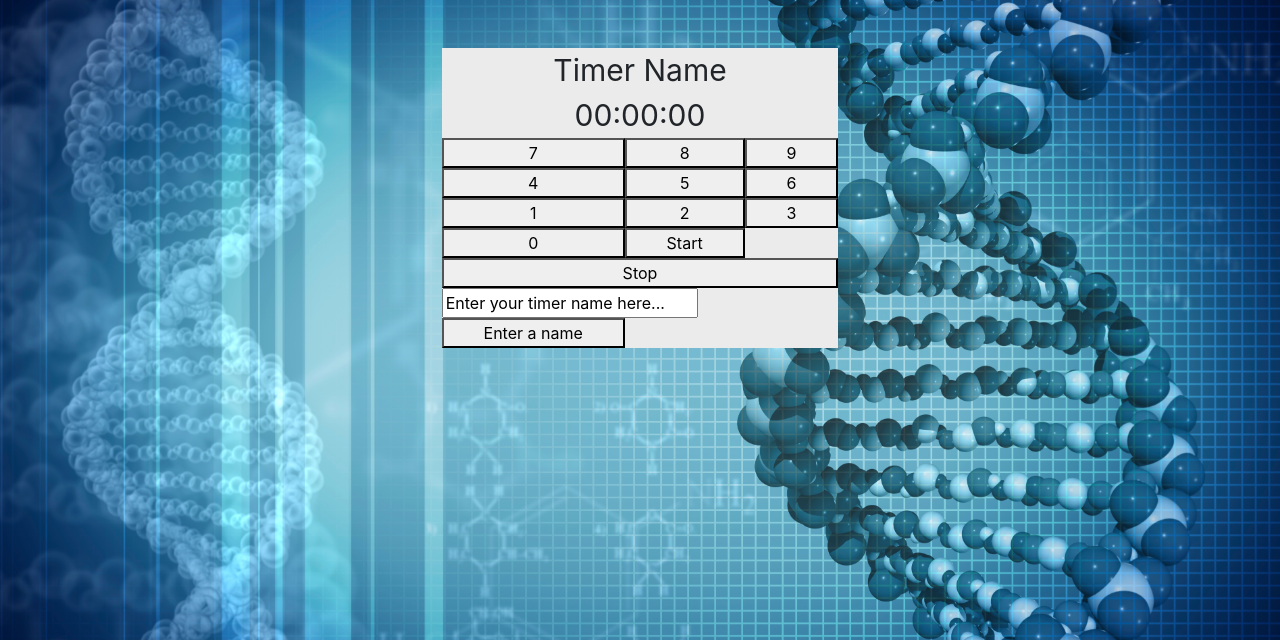
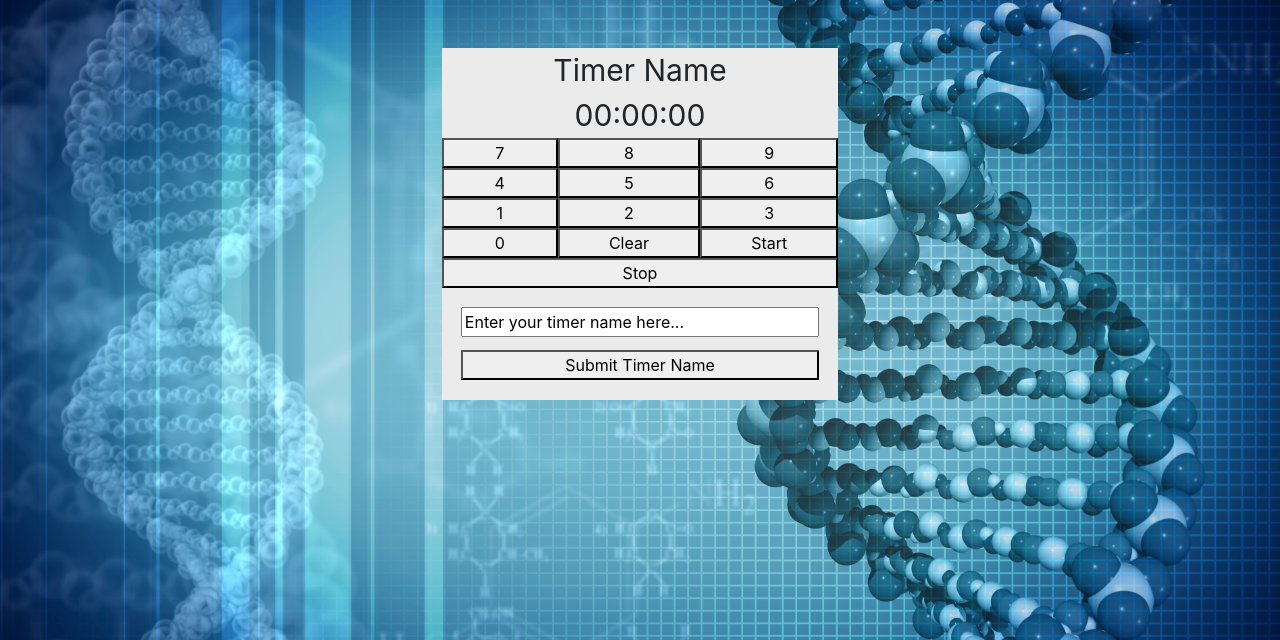
Before and after one commit to brettvanderwerff/LabManager, a Flask app: page /quick_timer in a window 1280 px wide. Shown: the part 56-696 px from the top of the page. Run offline with Flask 2, Linux system fonts and the light colour scheme; some libraries are stand-ins or nearby versions.

Commit message:
finish quick timer

```diff
--- a/app/routes.py
+++ b/app/routes.py
@@ -16,6 +16,4 @@
 
 
 #ToDo just focus on making a page with grid of timers that have a title and can be run independently then focus on letting user save those timers
-#ToDo add web form above timer to record what the timer is for
-# probably need another grid within a grid for webform in timer
-# just get submit form to work first, worry about style later
+#ToDo make timer object oriented, so setup timers page can just instantiate more timer objects
--- a/app/templates/quick_timer.html
+++ b/app/templates/quick_timer.html
@@ -6,11 +6,11 @@
 
 .grid-container {
   display: grid;
-  grid-template-columns: auto auto auto;
+  grid-template-columns auto auto auto;
   background-color: #ebebeb;
 }
 
-.button-wide {
+.wide-item {
   grid-column-start: 1;
   grid-column-end: 4;
 }
@@ -29,10 +29,18 @@
   font-size: 30px;
 }
 
-#name-submit {
-  grid-column-start: 1;
-  grid-column-end: 4;
+.name-form {
+	display: grid;
+	grid-template-columns: auto;
+	grid-gap: .8em;
+	background: #ebebeb;
+	padding: 1.2em;
 }
+
+
+}
+
+
 
 </style>
 
@@ -126,11 +134,13 @@
     document.getElementById("timer-name").innerHTML = name
 
 }
+
+
 </script>
 
 <div class="container-fluid">
     <div class="row mt-5">
-        <div class="col-sm-4" style="background: none;"> </div>
+        <div class="col-sm-4" style="background: none;"></div>
         <div class="col-sm-4" style="background: none;">
             <div class="grid-container">
                 <div id="timer-name">Timer Name</div>
@@ -145,16 +155,18 @@
                 <button id="button-2" onclick="inputNumber(2)">2</button>
                 <button id="button-3" onclick="inputNumber(3)">3</button>
                 <button id="button-0" onclick="inputNumber(0)">0</button>
+                <button id="clear" onclick="clearDisplay()">Clear</button>
                 <button id="start" onclick="startTimer()">Start</button>
 
-                  <button class="button-wide" id="stop" onclick="stopTimer()">Stop</button>
-                    <form id="name-submit">
-                    <input id="name-text" type="text" name="firstname" value="Enter your timer name here...">
+                <button class="wide-item" id="stop" onclick="stopTimer()">Stop</button>
+                <div class="wide-item">
+                    <form class="name-form">
+                        <input id="name-text" type="text" value="Enter your timer name here...">
+                        <button type="button" id="'submit-button" onclick="updateName()">Submit Timer Name</button>
                     </form>
-                <button id="'submit-button" onclick="updateName()">Enter a name</button>
+                </div>
 
-
-        <div class="col-sm-4" style="background: none;"> </div>
+                <div class="col-sm-4" style="background: none;"></div>
             </div>
         </div>
     </div>
--- a/app/templates/set_up_timers.html
+++ b/app/templates/set_up_timers.html
@@ -47,4 +47,5 @@
         </div>
     </div>
 </div>
+
 {% endblock %}
```
Lines whose indentation alone changed are shown as unchanged.
